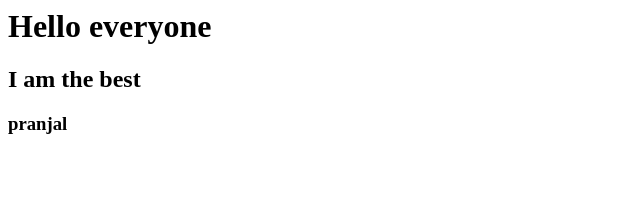
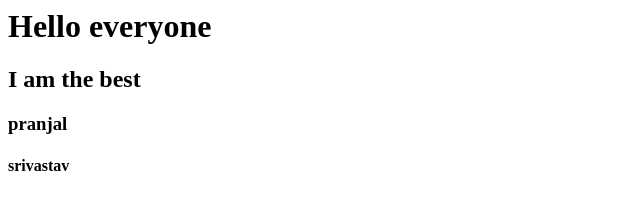
Before and after one commit to iampsrv/cuddly-octo-pancake, a plain HTML site: page index.html in a window 1280 px wide. Shown: the full height of the page, 0-640 px from the left. Drawn offline with Linux system fonts and the light colour scheme.

Commit message:
again updated locally

```diff
--- a/index.html
+++ b/index.html
@@ -7,5 +7,6 @@
         <h1>Hello everyone</h1>
         <h2>I am the best</h2>
         <h3>pranjal</h3>
+        <h4>srivastav</h4>
     </body>
 </html>
```
